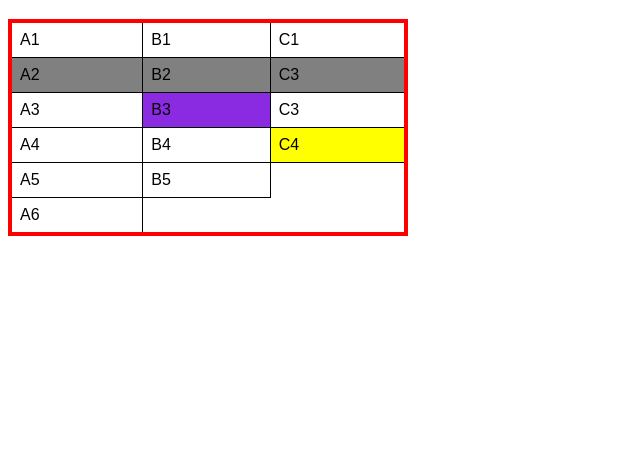
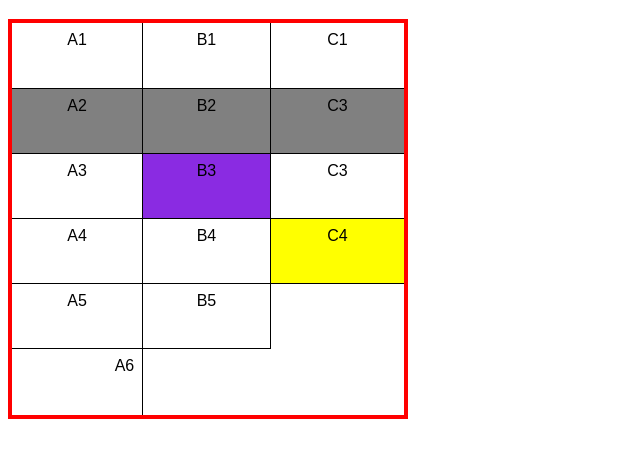
Before and after one commit to wsosene/HTML-CSS, a plain HTML site: page Exercicios/exe023/tabela001.html in a window 1280 px wide. Shown: the part 61-518 px from the top of the page, without its empty margins (0-640 px from the left). Drawn offline with Linux system fonts and the light colour scheme.

Commit message:
Alinhamentos

```diff
--- a/Exercicios/exe023/tabela001.html
+++ b/Exercicios/exe023/tabela001.html
@@ -11,6 +11,7 @@
 
         table {
             width: 400px;
+            height: 400px;
             border-collapse: collapse;
             border: 4px solid red;
         }
@@ -22,6 +23,8 @@
         td {
             border: 1px solid black;
             padding: 8px;
+            text-align: center; /* alinhamento Horizontal */
+            vertical-align: top; /*Alinhamento Vertical*/
         }
 
         td.dado {
@@ -30,6 +33,10 @@
 
         td.dados {
             background-color: blueviolet;
+        }
+
+        .numero {
+            text-align: right;
         }
     </style>
 </head>
@@ -68,7 +75,7 @@
             <td>B5</td>
         </tr>
         <tr>
-            <td>A6</td>
+            <td class="numero">A6</td>
         </tr>
     </table>
 </body>
```
